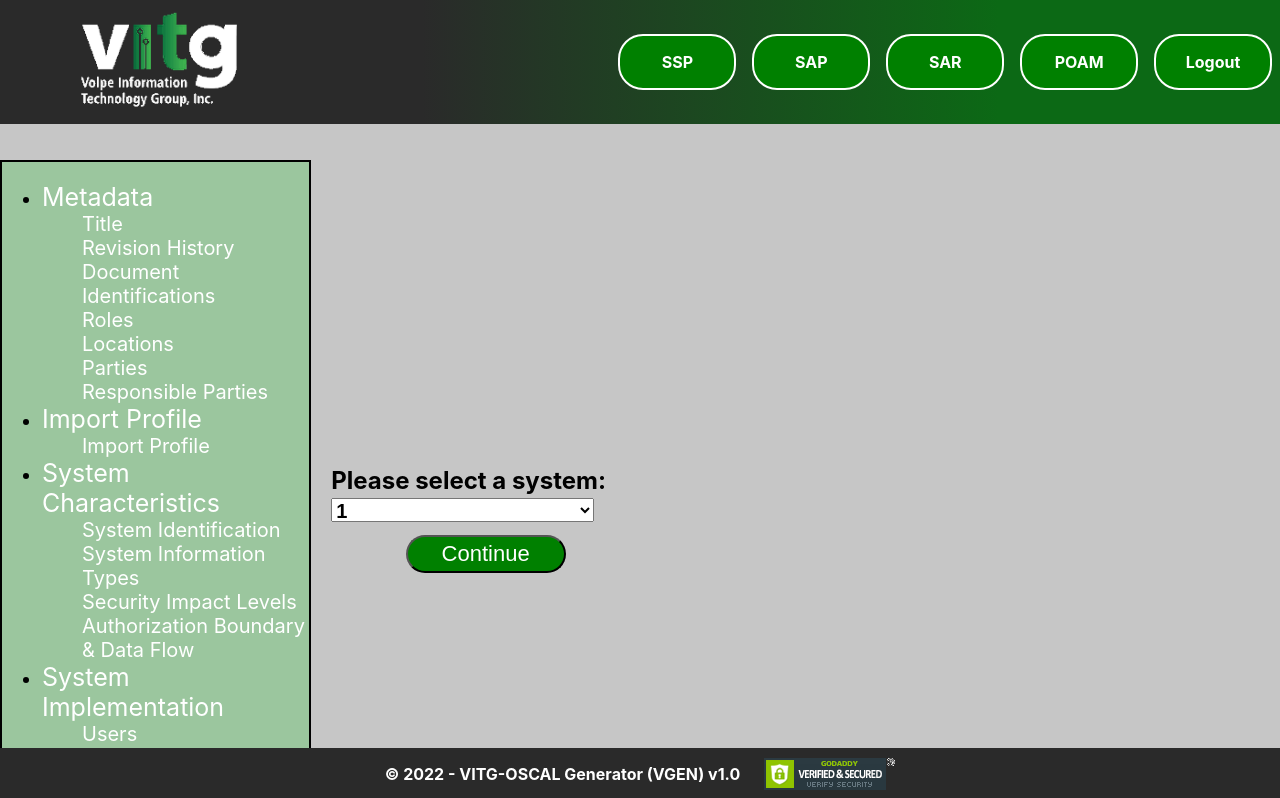
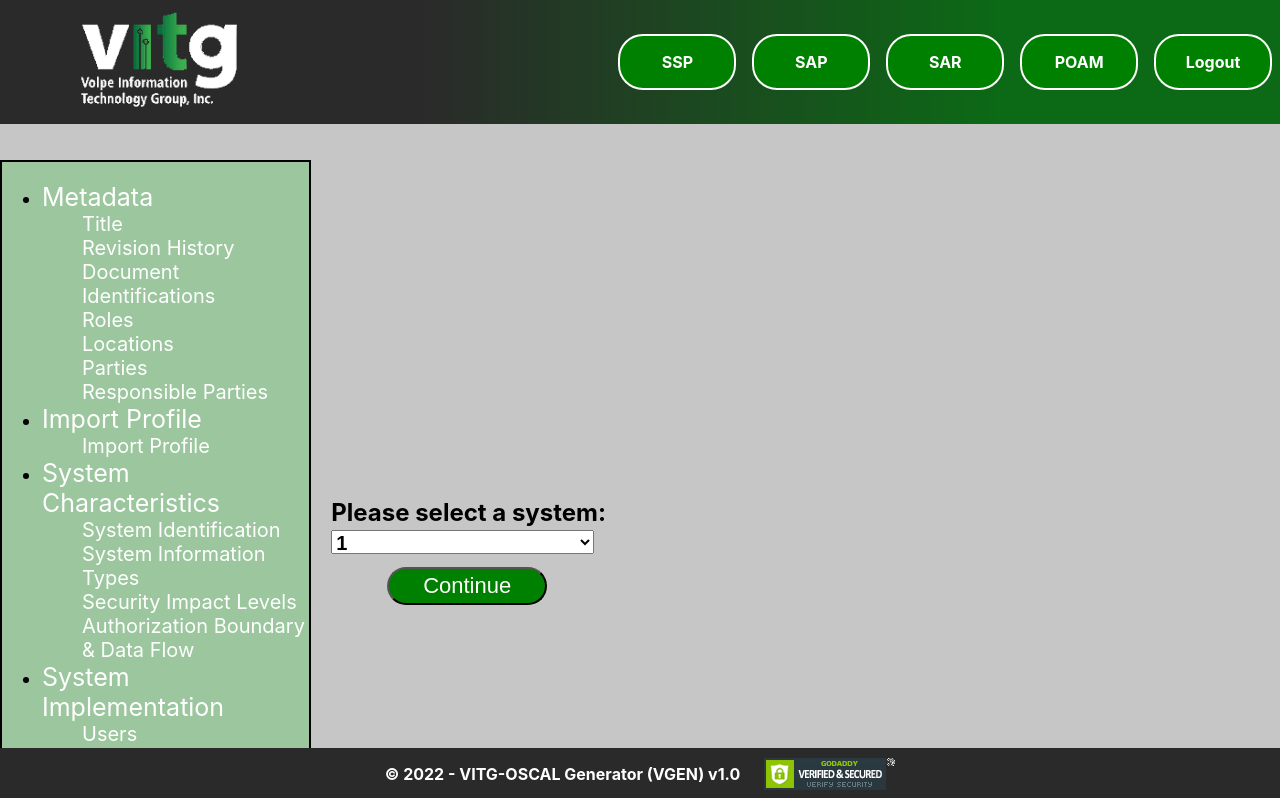
Before and after one commit to ChristianSmith2394/interview, a React (Create React App) app: page / in a window 1280 px wide. Shown: the top 798 px of the page. Built offline with nearby package versions, Linux system fonts and the light colour scheme.

Commit message:
final product

```diff
--- a/src/Components/Selection.css
+++ b/src/Components/Selection.css
@@ -22,4 +22,5 @@ button {
     margin: .7rem;
     padding: .25rem;
     font-size: 22px;
+    margin-right: 3rem;
 }
--- a/src/Components/Sidebar.css
+++ b/src/Components/Sidebar.css
@@ -5,6 +5,7 @@
     border: solid 2px black;
     background-color: rgba(120, 199, 127, 0.548);
     margin-top: 10rem;
+    padding-bottom: 4rem;
 }
 
 ul {
```
